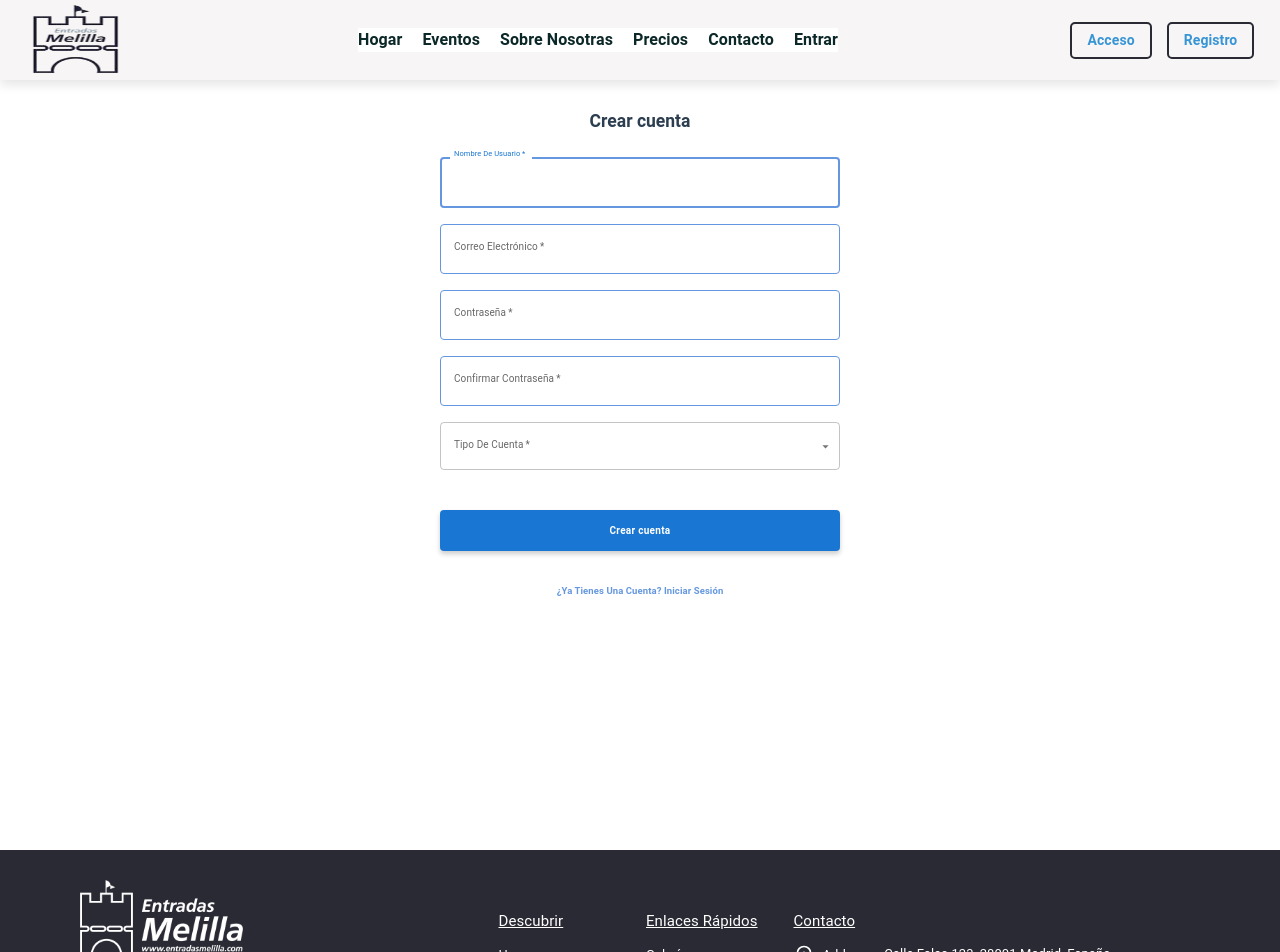
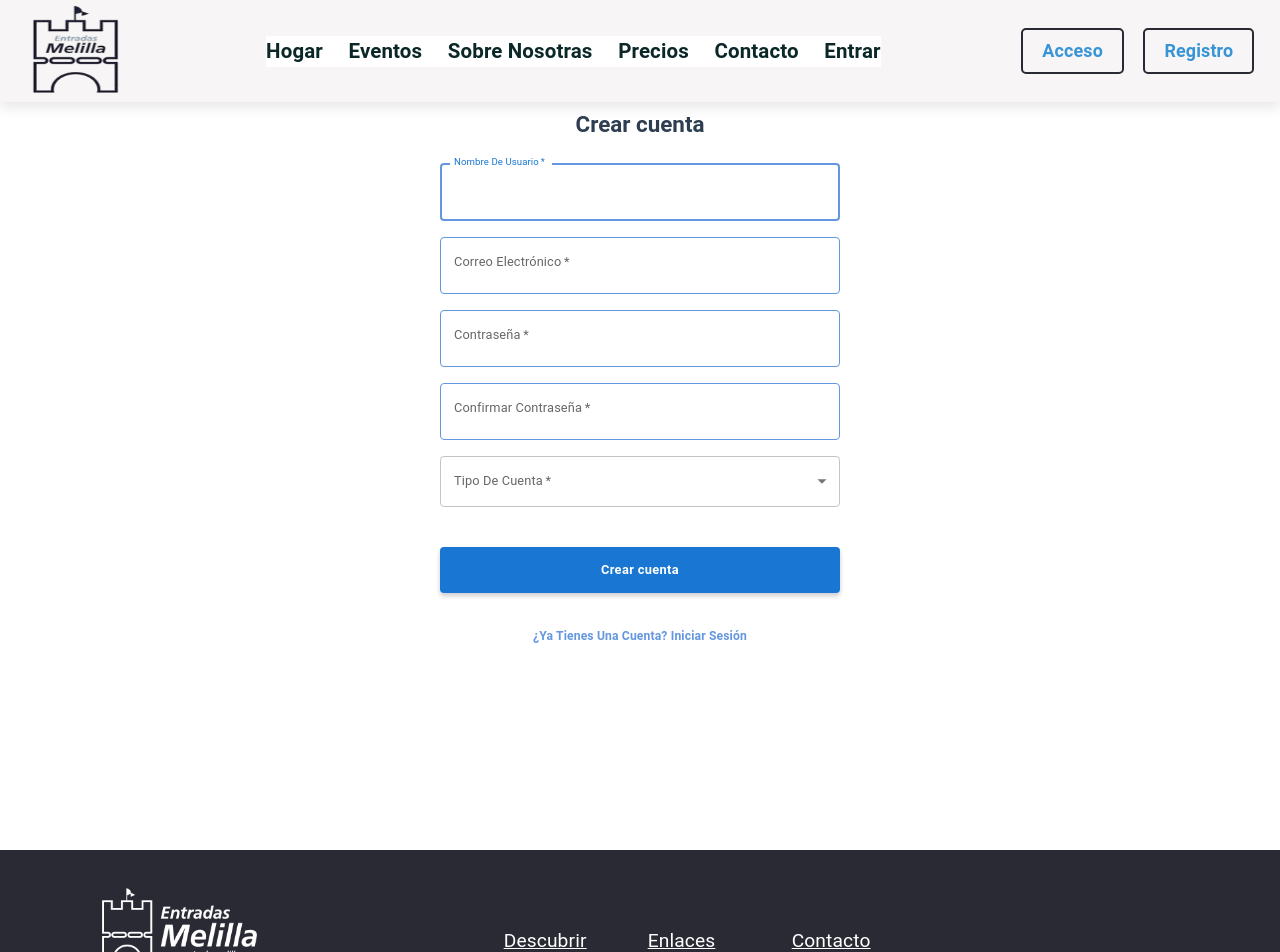
Before and after one commit to CaraiApp/event-system-frontend-web, a React (Vite) app: page /register in a window 1280 px wide. Shown: the top 952 px of the page. Built offline with nearby package versions, Linux system fonts and the light colour scheme; a web font is replaced by a local one.

Commit message:
Aumentar tamaño de fuentes en toda la aplicación para mejor legibilidad

```diff
--- a/src/App.css
+++ b/src/App.css
@@ -20,7 +20,7 @@
     transition: 0.2s linear;
 }
 html{
-    font-size: 62.5%;
+    font-size: 80%;  /* Aumentado de 62.5% a 80% */
     overflow-x: hidden;
     scroll-behavior: smooth;
 }
@@ -56,16 +56,16 @@ ul {
 
 @media only screen and (max-width:991px){
     html{
-        font-size: 55%;
+        font-size: 70%;  /* Aumentado de 55% a 70% */
     }
 }
 @media only screen and (max-width:450px){
     html{
-        font-size: 50%;
+        font-size: 65%;  /* Aumentado de 50% a 65% */
     }
 }
 @media only screen and (max-width:370px){
     html{
-        font-size: 40%;
+        font-size: 60%;  /* Aumentado de 40% a 60% */
     }
 }
--- a/src/pages/ForgotPassword.jsx
+++ b/src/pages/ForgotPassword.jsx
@@ -67,7 +67,7 @@ export default function ForgotPassword() {
           sx={{
             fontWeight: '600',
             textTransform: 'none',
-            fontSize: '1.75rem',
+            fontSize: '2rem',
             color: '#2c3e50',
             mb: 1
           }}
@@ -81,7 +81,7 @@ export default function ForgotPassword() {
           sx={{
             mb: 3,
             textAlign: 'center',
-            fontSize: '1rem',
+            fontSize: '1.2rem',
             maxWidth: '400px',
             lineHeight: 1.5
           }}
@@ -145,7 +145,7 @@ export default function ForgotPassword() {
             onChange={(e) => setEmail(e.target.value.toLowerCase())}
             disabled={isLoading}
             InputProps={{
-              style: { fontSize: '1rem', textTransform: 'lowercase' },
+              style: { fontSize: '1.2rem', textTransform: 'lowercase' },
               inputProps: {
                 style: { textTransform: 'lowercase' }
               }
@@ -155,7 +155,7 @@ export default function ForgotPassword() {
               autoCapitalize: "off"
             }}
             InputLabelProps={{
-              style: { fontSize: '1rem' },
+              style: { fontSize: '1.2rem' },
             }}
             sx={{
               "& input": {
--- a/src/pages/LoginPage.jsx
+++ b/src/pages/LoginPage.jsx
@@ -175,7 +175,21 @@ import { useNavigate } from "react-router-dom";
 import { useRef } from "react";
 import LoadingScreen from "../components/LoadingScreen/LoadingScreen";
 
-const theme = createTheme();
+const theme = createTheme({
+  typography: {
+    fontSize: 16, // Aumentar el tamaño base de la fuente
+    h5: {
+      fontSize: '1.6rem', // Tamaño más grande para los encabezados h5
+      fontWeight: 600,
+    },
+    body1: {
+      fontSize: '1.1rem', // Texto normal más grande
+    },
+    body2: {
+      fontSize: '1rem', // Texto secundario más grande
+    },
+  },
+});
 
 const CssTextField = styled(TextField)({
   "& .MuiOutlinedInput-root": {
@@ -349,7 +363,7 @@ const SignIn = () => {
                       inputRef={email}
                       type="email"
                       InputProps={{
-                        style: { fontSize: '1rem', textTransform: 'lowercase' },
+                        style: { fontSize: '1.1rem', textTransform: 'lowercase' },
                         inputProps: {
                           style: { textTransform: 'lowercase' }
                         }
@@ -359,7 +373,7 @@ const SignIn = () => {
                         autoCapitalize: "off"
                       }}
                       InputLabelProps={{
-                        style: { fontSize: '1rem' },
+                        style: { fontSize: '1.1rem' },
                       }}
                       sx={{
                         "& input": {
@@ -378,10 +392,10 @@ const SignIn = () => {
                       inputRef={password}
                       type="password"
                       InputProps={{
-                        style: { fontSize: '1rem' },
+                        style: { fontSize: '1.1rem' },
                       }}
                       InputLabelProps={{
-                        style: { fontSize: '1rem' },
+                        style: { fontSize: '1.1rem' },
                       }}
                     />
                   </Grid>
--- a/src/pages/RegisterPage.jsx
+++ b/src/pages/RegisterPage.jsx
@@ -157,7 +157,21 @@ import { Link, useNavigate } from "react-router-dom";
 import { useRef, useState } from "react";
 import LoadingScreen from "../components/LoadingScreen/LoadingScreen";
 
-const theme = createTheme();
+const theme = createTheme({
+  typography: {
+    fontSize: 16, // Aumentar el tamaño base de la fuente
+    h5: {
+      fontSize: '1.6rem', // Tamaño más grande para los encabezados h5
+      fontWeight: 600,
+    },
+    body1: {
+      fontSize: '1.1rem', // Texto normal más grande
+    },
+    body2: {
+      fontSize: '1rem', // Texto secundario más grande
+    },
+  },
+});
 
 const CssTextField = styled(TextField)({
   "& .MuiOutlinedInput-root": {
@@ -172,13 +186,13 @@ const CssTextField = styled(TextField)({
     }
   },
   "& .MuiInputLabel-root": {
-    fontSize: "1.2rem", // Increase label font size
+    fontSize: "1.3rem", // Increase label font size
   },
   "& .MuiInputBase-input": {
-    fontSize: "1.2rem", // Increase input font size
+    fontSize: "1.3rem", // Increase input font size
   },
   "& .MuiInputBase-input::placeholder": {
-    fontSize: "1rem", // Increase placeholder font size
+    fontSize: "1.1rem", // Increase placeholder font size
   },
 });
 
--- a/src/pages/ResetPassword.jsx
+++ b/src/pages/ResetPassword.jsx
@@ -131,7 +131,7 @@ export default function ResetPassword() {
           sx={{
             fontWeight: '600',
             textTransform: 'none',
-            fontSize: '1.75rem',
+            fontSize: '2rem',
             color: '#2c3e50',
             mb: 1
           }}
@@ -148,7 +148,7 @@ export default function ResetPassword() {
               borderRadius: 1,
               bgcolor: '#e8f5e9',
               color: '#2e7d32',
-              fontSize: '0.95rem',
+              fontSize: '1.2rem',
               display: 'flex',
               alignItems: 'center'
             }}
```
